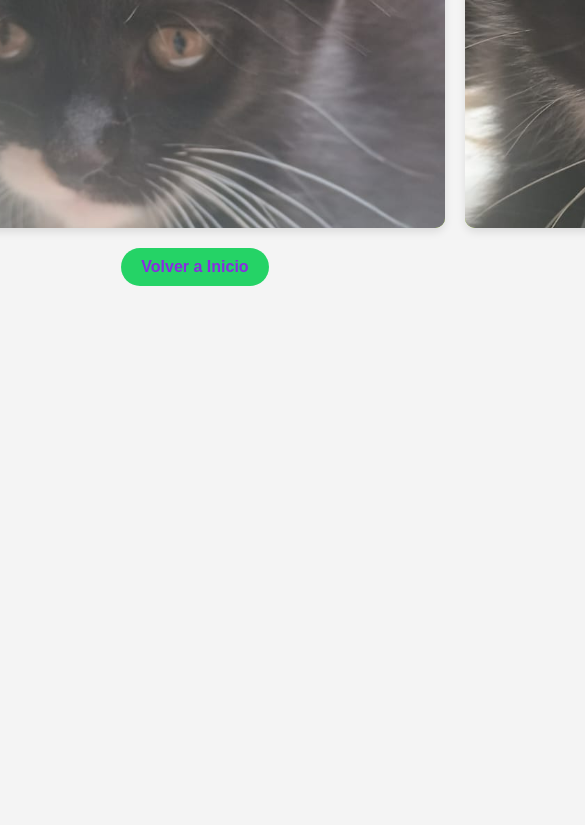
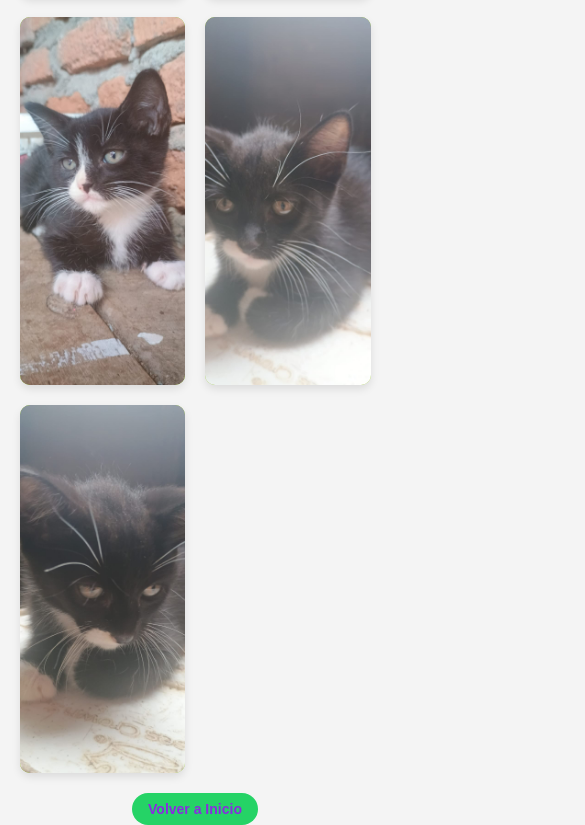
Before and after one commit to john5400/hosting, a plain HTML site: page galeria.html in a window 390 px wide. Shown: the part 1012-1837 px from the top of the page, 585 px wide, since content can reach past the window. Before the commit the page ends 1298 px from the top, so only its background shows below. Drawn offline with Linux system fonts and the light colour scheme.

Commit message:
Update galeria.html

```diff
--- a/galeria.html
+++ b/galeria.html
@@ -21,10 +21,10 @@
         /* Contenedor del grid */
         .layout {
             display: grid;
-            grid-template-columns: repeat(3, 500px); /* 3 columnas de 150px cada una */
-            grid-template-rows: repeat(3, 400px); /* 3 filas de 150px cada una */
+            grid-template-columns: repeat(auto-fit, minmax(250px, 1fr)); /* Columnas responsivas */
             gap: 20px; /* Espacio entre los elementos */
-
+            width: 90%; /* Ancho del grid */
+            max-width: 1200px; /* Ancho máximo */
             margin-bottom: 20px; /* Espacio debajo del grid */
         }
 
@@ -68,6 +68,24 @@
         .boton-retroceso:hover {
             background-color: #128C7E; /* Cambia el color al pasar el mouse */
         }
+
+        /* Media Queries para ajustes adicionales */
+        @media (max-width: 768px) {
+            .layout {
+                grid-template-columns: repeat(auto-fit, minmax(200px, 1fr)); /* Columnas más pequeñas en tablets */
+            }
+        }
+
+        @media (max-width: 480px) {
+            .layout {
+                grid-template-columns: repeat(auto-fit, minmax(150px, 1fr)); /* Columnas más pequeñas en móviles */
+            }
+
+            .boton-retroceso {
+                padding: 8px 16px;
+                font-size: 14px;
+            }
+        }
     </style>
 </head>
 <body>
@@ -79,7 +97,6 @@
             <img src="gato2.jpeg" alt="Gato 2">
         </div>
         <div>
-
             <img src="gato3.jpeg" alt="Gato 3">
         </div>
         <div>
```
